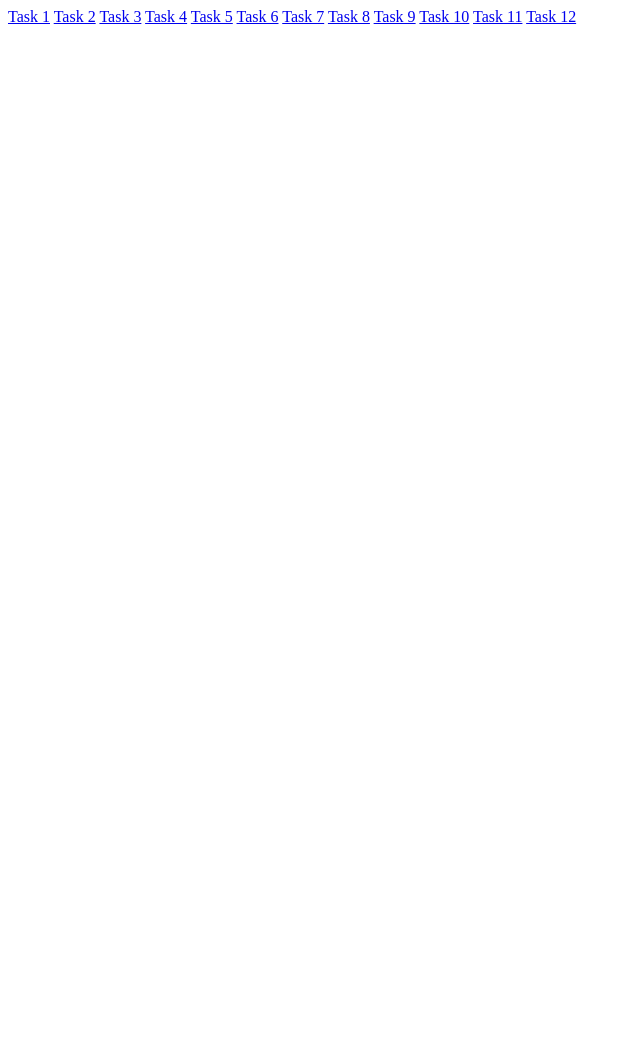
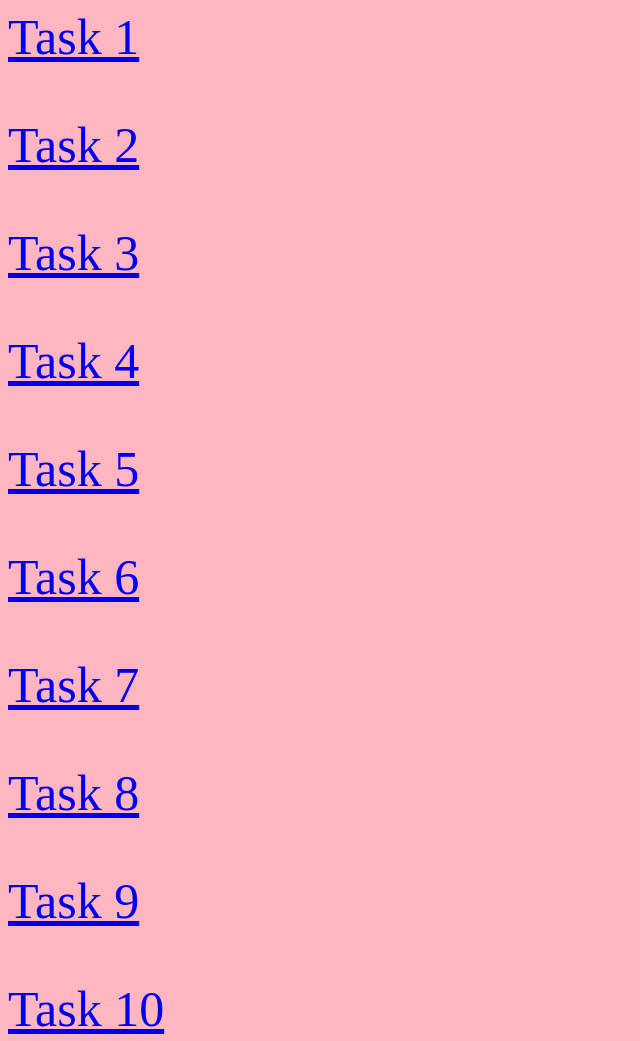
Before and after one commit to lavanya580/lavanya580.github.io, a plain HTML site: page index.html in a window 1280 px wide. Shown: the top 1041 px of the page, without its empty margins (0-640 px from the left). Before the commit the page ends 800 px from the top, so only its background shows below. Drawn offline with Linux system fonts and the light colour scheme.

Commit message:
changes made in index.html

```diff
--- a/index.html
+++ b/index.html
@@ -2,18 +2,25 @@
 <head>
      <title>tasks</title>
 </head>
-  <body>
-     <a href="task-1.html">Task 1</a>
-     <a href="task-2.html">Task 2</a>
-     <a href="task-3.html">Task 3</a>
-     <a href="task-4.html">Task 4</a>
-     <a href="task-5.html">Task 5</a>
-     <a href="task-6.html">Task 6</a>
-     <a href="task-7.html">Task 7</a>
-     <a href="task-8.html">Task 8</a>
-     <a href="task-9.html">Task 9</a>
-     <a href="task-10.html">Task 10</a>
-     <a href="task-11.html">Task 11</a>
-     <a href="task-12.html">Task 12</a>
+  <body style="background-color:lightpink;">
+	<div style="font-size:50px;">
+   <p>  <a href="task-1.html">Task 1</a></p>
+    <p>  <a href="task-2.html">Task 2</a></p>
+     <p> <a href="task-3.html">Task 3</a></p>
+    <p>  <a href="task-4.html">Task 4</a></p>
+     <p> <a href="task-5.html">Task 5</a></p>
+     <p> <a href="task-6.html">Task 6</a></p>
+    <p>  <a href="task-7.html">Task 7</a></p>
+     <p> <a href="task-8.html">Task 8</a></p>
+     <p> <a href="task-9.html">Task 9</a></p>
+     <p> <a href="task-10.html">Task 10</a></p>
+    <p>  <a href="task-11.html">Task 11</a></p>
+    <p>  <a href="task-12.html">Task 12</a></p>
+</div>
+ 	<h1>JAVA SCRIPT</h1>
+<div style="font-size:50px;">
+
+    <p>  <a href="js1.html">JAVA SCRIPT TASK 1</a></p>
+</div>
   </body>
 </html>
```
Also changed, not shown: js1.html (added, +27 -0 lines), task-2.html (+3 -3 lines).
